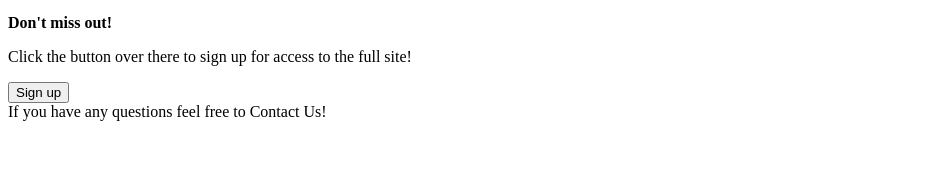
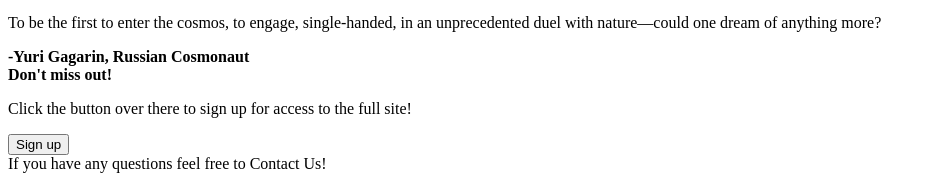
Before and after one commit to dburn980/first-landingpage, a plain HTML site: page index.html in a window 1280 px wide. Shown: the part 900-1081 px from the top of the page, without its empty margins (0-936 px from the left). Before the commit the page ends 1029 px from the top, so only its background shows below. Drawn offline with Linux system fonts and the light colour scheme.

Commit message:
add quote section text and html

```diff
--- a/index.html
+++ b/index.html
@@ -28,7 +28,10 @@
 
       </div>
       <div class="quote-section">
-
+        <div class="quote-container">
+          <p>To be the first to enter the cosmos, to engage, single-handed, in an unprecedented duel with nature—could one dream of anything more?</p>
+          <strong>-Yuri Gagarin, Russian Cosmonaut</strong>
+        </div>
       </div>
       <div class="advertisement-signup-section">
         <div class="ad-box">
```
